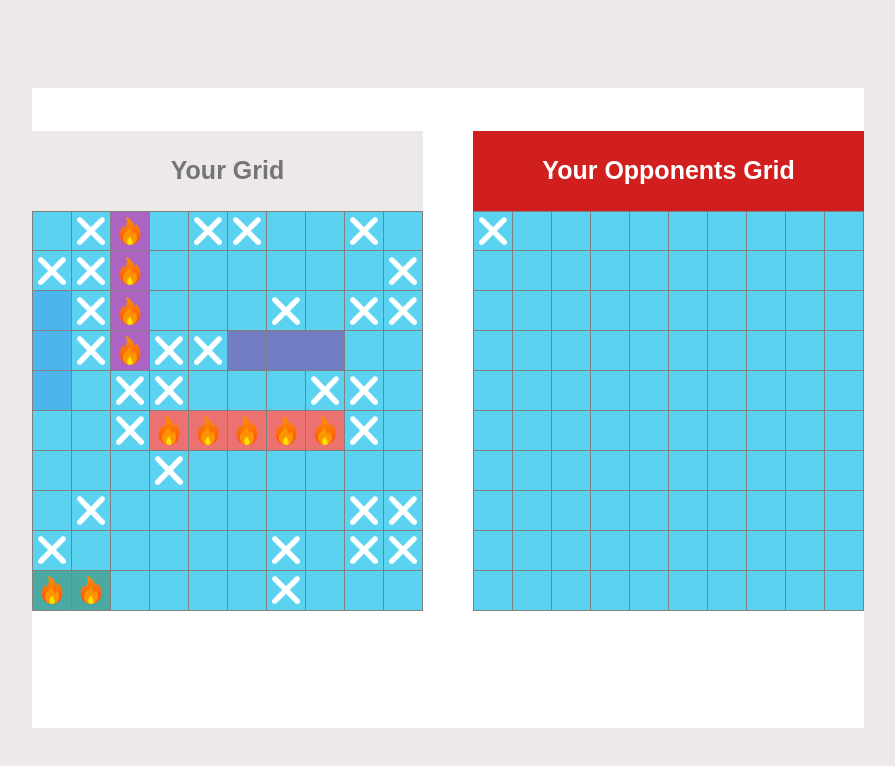
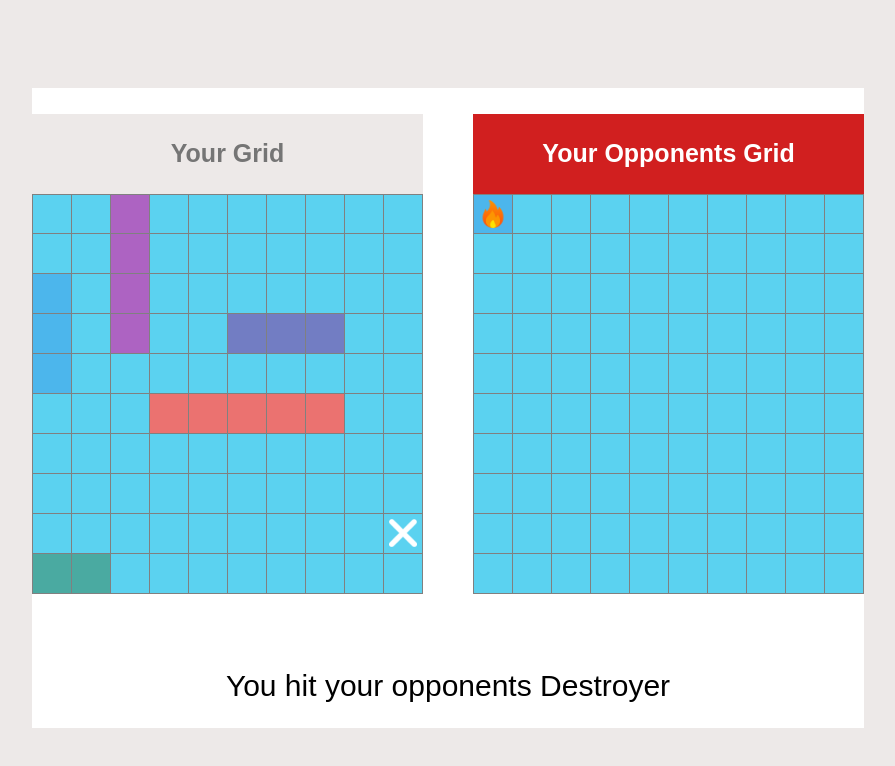
Before and after one commit to Aenok/battleship, a website with bundled scripts: page index.html in a window 1280 px wide. Both pictures are taken after a click on the element 685 px from the left and 230 px from the top of the page. Shown: the whole page, without its empty margins (192-1087 px from the left). Built offline with nearby package versions, Linux system fonts and the light colour scheme.

Commit message:
Game behavior implemented
Last thing to code is giving the player the
ability to choose their ship locations and
randomly place the computers ships

```diff
--- a/gameBoard.js
+++ b/gameBoard.js
@@ -24,10 +24,10 @@ export class GameBoard {
     }
 
     receiveAttack(x, y) {
-
-        if(x in this.missArr && this.missArr[x].has(y)) {
-            return -2;
-        }
+        console.log(`receiving x = ${x}, y = ${y}`);
+        // if(x in this.missArr && this.missArr[x].has(y)) {
+        //     return -2;
+        // }
 
         let hit_ship;
         for(let i = 0; i < this.shipArr.length; i++) {
@@ -42,16 +42,8 @@ export class GameBoard {
         if(hit_ship != undefined) {
             hit_ship.addHitCoordinates(x, y);
             return [this.shipArr.indexOf(hit_ship), hit_ship];
-        } else {
-            if(x in this.missArr) {
-                this.missArr[x].add(y);
-            } else {
-                let newSet = new Set();
-                newSet.add(y)
-                this.missArr[x] = newSet;
-            }
-            return -1;
         }
+        return -1;
     }
 
     isGameOver() {
@@ -60,6 +52,8 @@ export class GameBoard {
             sunkArr.push(this.shipArr[i].isSunk());
         }
 
+        console.log(sunkArr);
+
         return !sunkArr.includes(false)     // if true, false is not part of array and game is over, if false, false is part of array and the game continues
     }
 }
--- a/index.html
+++ b/index.html
@@ -248,6 +248,7 @@
             </div>
         </div>
         <div id="message"></div>
+        <div id="pa"><button>Play Again</button></div>
     </div>
 </body>
 </html>
--- a/scripts.js
+++ b/scripts.js
@@ -16,17 +16,17 @@
 p1.gb.initShip("Submarine", 3, [[3,5], [3,6], [3,7]]);
 p1.gb.initShip("Patrol Boat", 2, [[9,0], [9,1]]);
 
-p2.gb.initShip("Cruiser", 5, [[5,3], [5,4], [5,5], [5,6], [5,7]]);
-p2.gb.initShip("Battleship", 4, [[0,2], [1,2], [2,2], [3,2]]);
-p2.gb.initShip("Destroyer", 3, [[2,0], [3,0], [4,0]]);
-p2.gb.initShip("Submarine", 3, [[3,5], [3,6], [3,7]]);
-p2.gb.initShip("Patrol Boat", 2, [[9,0], [9,1]]);
+// p2.gb.initShip("Cruiser", 5, [[5,3], [5,4], [5,5], [5,6], [5,7]]);
+// p2.gb.initShip("Battleship", 4, [[0,2], [1,2], [2,2], [3,2]]);
+// p2.gb.initShip("Destroyer", 3, [[2,0], [3,0], [4,0]]);
+// p2.gb.initShip("Submarine", 3, [[3,5], [3,6], [3,7]]);
+// p2.gb.initShip("Patrol Boat", 2, [[9,0], [9,1]]);
 
-// p2.gb.initShip(5, [[2,6], [3,6], [4,6], [5,6], [6,6]]);
-// p2.gb.initShip(4, [[7,0], [7,1], [7,2], [7,3]]);
-// p2.gb.initShip(3, [[0,0], [1,0], [2,0]], true);
-// p2.gb.initShip(3, [[7,9], [8,9], [9,9]]);
-// p2.gb.initShip(2, [[0,9], [1,9]]);
+p2.gb.initShip("Cruiser", 5, [[2,6], [3,6], [4,6], [5,6], [6,6]]);
+p2.gb.initShip("Battleship", 4, [[7,0], [7,1], [7,2], [7,3]]);
+p2.gb.initShip("Destroyer", 3, [[0,0], [1,0], [2,0]]);
+p2.gb.initShip("Submarine", 3, [[7,9], [8,9], [9,9]]);
+p2.gb.initShip("Patrol Boat", 2, [[0,9], [1,9]]);
 
 function renderBoard(player, gb_id) {
 
@@ -44,23 +44,49 @@ function renderBoard(player, gb_id) {
 
 }
 
-function loadCompGridCellEvents() {
+function loadEvents() {
+
     let grid = document.getElementById('op_gb').children[1];
-    // let message = document.getElementById('message');
+    let message = document.getElementById('message');
+    let pa = document.getElementById('pa');
+    let btn = pa.children[0];
+
+    btn.addEventListener('click', () => {
+        location.reload();
+    })
+
     for(let i = 0; i < grid.children.length; i++) {
         for(let j = 0; j < grid.children[i].children.length; j++) {
             grid.children[i].children[j].addEventListener('click', () => {
+                // console.log(p1.gb.missArr);
+                if(grid.children[i].children[j].children.length > 0 || grid.children[i].children[j].classList.contains("hit")) {
+                    message.textContent = "Choice already attempted. Choose another coordinate"
+                    return;
+                }
                 let result = p2.gb.receiveAttack(i,j);
-                if(result == -2) {
 
-                } else if(result == -1) {
+                if(result == -1) {
+                    // coordinates were a miss. Update grid and p1's missArr
                     let newImg = new Image();
                     newImg.src = './close.png';
                     grid.children[i].children[j].appendChild(newImg)
-                    // message.textContent = "Miss!"
+                    message.textContent = "Miss!"
+                    playComputerTurn();
                 } else {
+                    result[1].hit();
+                    let newImg = new Image();
+                    newImg.src = './fire.png';
+                    grid.children[i].children[j].appendChild(newImg);
                     grid.children[i].children[j].style.background = colorArr[result[0]];
-                    // message.textContent = "Hit!"
+                    message.textContent = `You hit your opponents ${result[1].name}`;
+                    grid.children[i].children[j].classList.add("hit");
+                    if(p2.gb.isGameOver()) {
+                        message.textContent = "Game Over - You won!"
+                        disableCells();
+                        pa.style.display = 'block';
+                    } else {
+                        playComputerTurn();
+                    }
 
                 }
             })
@@ -122,31 +148,9 @@ function playComputerTurn() {
             if(p2.hitObj[shipName].length == 1) {
                 // computer hit once - i.e there is only 1 value for the 1 key- and doesnt know the correct direction. choose randomly, checking against missed coordinates.
                 do {
-
-
                     let deltaPos = Math.floor(Math.random() * 4);
                     x = p2.hitObj[shipName][0][0] + modArr[deltaPos][0];
                     y = p2.hitObj[shipName][0][1] + modArr[deltaPos][1];
-
-                    // delta and op variables add randomness to the selection
-                    // let deltaX = Math.floor(Math.random() * 2);
-                    // let xOp = Boolean(Math.floor(Math.random() * 2));
-                    // let deltaY = Math.floor(Math.random() * 2);
-                    // let yOp = Boolean(Math.floor(Math.random() * 2));
-
-                    // // console.log(p2.hitObj[shipName][0][0]);
-
-                    // if(xOp) {
-                    //     x = p2.hitObj[shipName][0][0] + deltaX;
-                    // } else {
-                    //     x = p2.hitObj[shipName][0][0] - deltaX;
-                    // }
-
-                    // if(yOp) {
-                    //     y = p2.hitObj[shipName][0][1] + deltaY;
-                    // } else {
-                    //     y = p2.hitObj[shipName][0][1] - deltaY;
-                    // }
                 }
                 // continue the loop while the new value for x and y are either a) in the missArr, b) the same as the only value in the hitArr or c) out of bounds
                 while(!((!(x in p2.gb.missArr)) || (x in p2.gb.missArr && !(p2.gb.missArr[x].has(y)))) || (x == p2.hitObj[shipName][0][0] && y == p2.hitObj[shipName][0][1]) || x >= 10 || x <= -1|| y >= 10 || y <= -1);
@@ -203,6 +207,7 @@ function playComputerTurn() {
             } else {
                 // there are 2+ values for the 1 key. Need to find the direction to go in.
                 if(p2.last == true) {
+                    console.log(p2.gb.missArr);
                     // If p2.last = true, then the computer continues in the same direction its going.
                     if(p2.hitObj[shipName][0][0] == p2.hitObj[shipName][p2.hitObj[shipName].length-1][0]) {
                         // x values are the same, therefore y values change and the shipName is laid out horizontally
@@ -391,48 +396,64 @@ function playComputerTurn() {
 
         }
     }
+
+    console.log("Computer Turn Check")
+    if(p1.gb.isGameOver()) {
+        document.getElementById('message').textContent = "Game Over - Computer Wins!";
+        disableCells();
+    }
+}
+
+function disableCells() {
+    let grid = document.getElementById("op_gb").children[1];
+
+    for(let i = 0; i < grid.children.length; i++) {
+        for(let j = 0; j < grid.children[i].children.length; j++) {
+            grid.children[i].children[j].classList.add("disabled");
+        }
+    }
 }
 
 renderBoard(p1, 'your_gb');
 // renderBoard(p2, 'op_gb')
-loadCompGridCellEvents();
-playComputerTurn()
-playComputerTurn()
-playComputerTurn()
-playComputerTurn()
-playComputerTurn()
-playComputerTurn()
-playComputerTurn()
-playComputerTurn()
-playComputerTurn()
-playComputerTurn()
-playComputerTurn()
-playComputerTurn()
-playComputerTurn()
-playComputerTurn()
-playComputerTurn()
-playComputerTurn()
-playComputerTurn()
-playComputerTurn()
-playComputerTurn()
-playComputerTurn()
-playComputerTurn()
-playComputerTurn()
-playComputerTurn()
-playComputerTurn()
-playComputerTurn()
-playComputerTurn()
-playComputerTurn()
-playComputerTurn()
-playComputerTurn()
-playComputerTurn()
-playComputerTurn()
-playComputerTurn()
-playComputerTurn()
-playComputerTurn()
-playComputerTurn()
-playComputerTurn()
-playComputerTurn()
-playComputerTurn()
-playComputerTurn()
-playComputerTurn()
+loadEvents();
+// playComputerTurn()
+// playComputerTurn()
+// playComputerTurn()
+// playComputerTurn()
+// playComputerTurn()
+// playComputerTurn()
+// playComputerTurn()
+// playComputerTurn()
+// playComputerTurn()
+// playComputerTurn()
+// playComputerTurn()
+// playComputerTurn()
+// playComputerTurn()
+// playComputerTurn()
+// playComputerTurn()
+// playComputerTurn()
+// playComputerTurn()
+// playComputerTurn()
+// playComputerTurn()
+// playComputerTurn()
+// playComputerTurn()
+// playComputerTurn()
+// playComputerTurn()
+// playComputerTurn()
+// playComputerTurn()
+// playComputerTurn()
+// playComputerTurn()
+// playComputerTurn()
+// playComputerTurn()
+// playComputerTurn()
+// playComputerTurn()
+// playComputerTurn()
+// playComputerTurn()
+// playComputerTurn()
+// playComputerTurn()
+// playComputerTurn()
+// playComputerTurn()
+// playComputerTurn()
+// playComputerTurn()
+// playComputerTurn()
--- a/stylesheet.css
+++ b/stylesheet.css
@@ -105,3 +105,12 @@ body {
     height: 75%;
     object-fit: contain;
 }
+
+.disabled {
+    pointer-events: none;
+    opacity: 0.5;
+}
+
+#pa {
+    display: none;
+}
```
